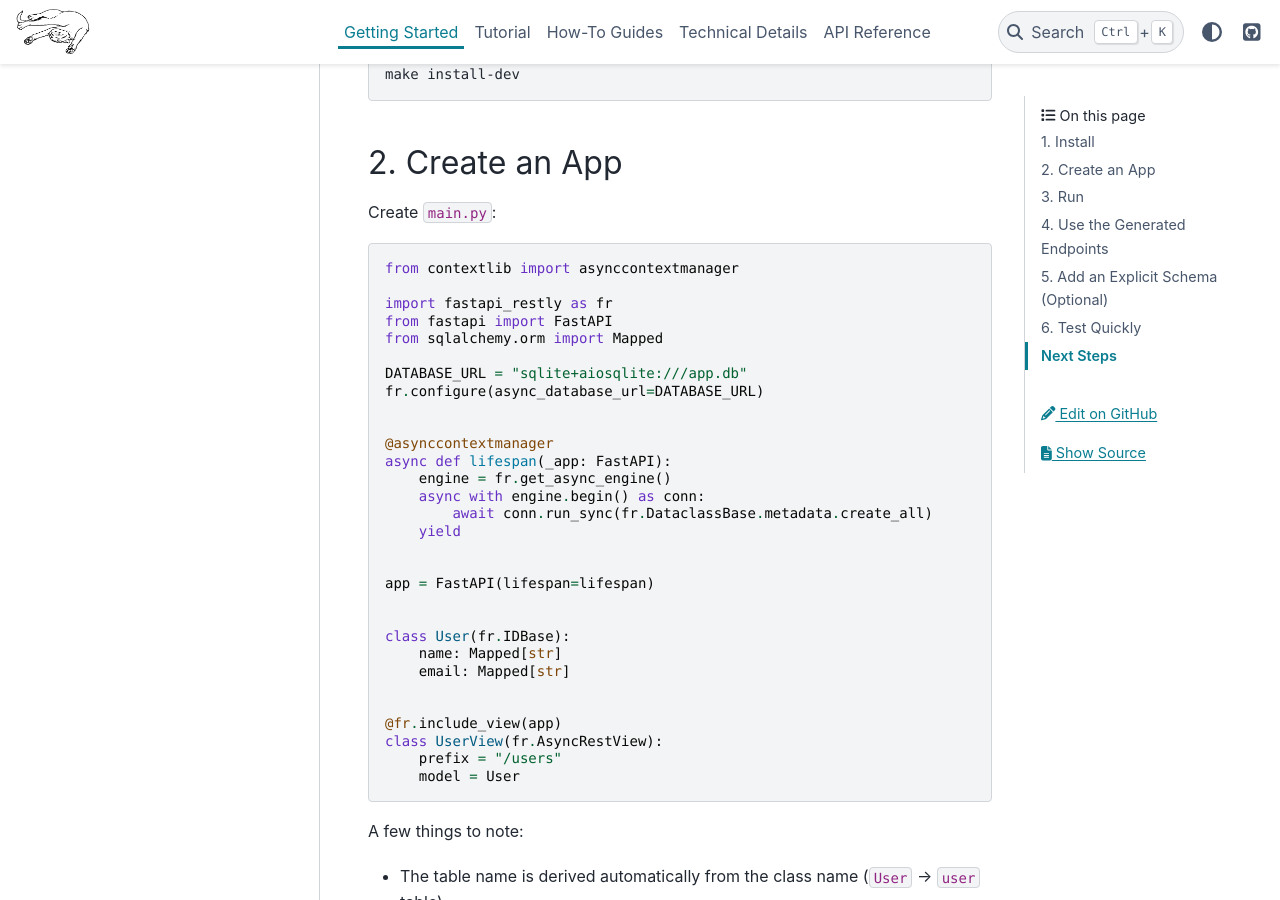
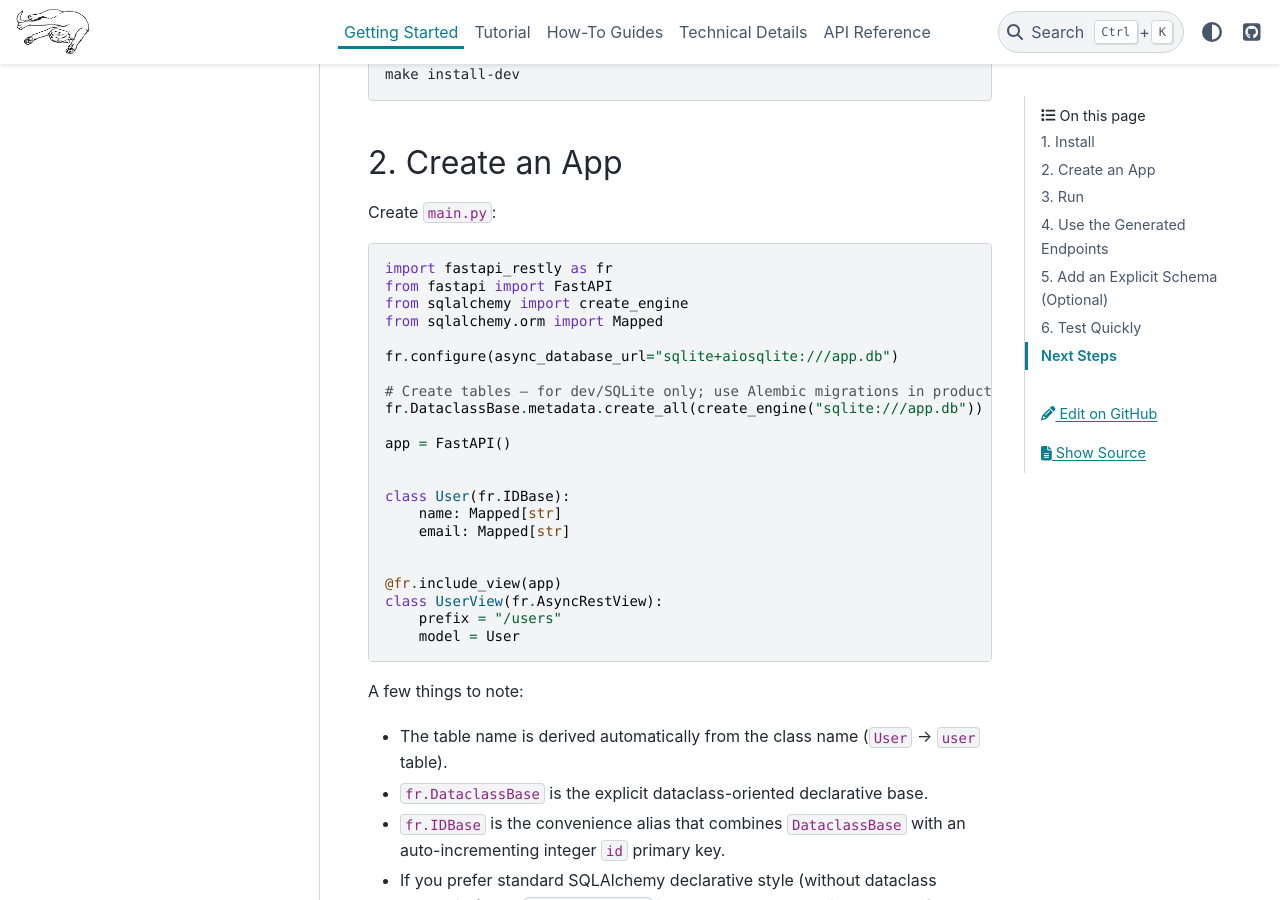
Before and after one commit to rjprins/fastapi-restly, a Sphinx documentation site: the page built from docs/getting_started.md, in a window 1280 px wide and 900 px high, scrolled down 484 px. Built offline with Sphinx 7.4.7 and the PyData theme 0.15.4, drawn with Linux system fonts in a browser that asks for light colours; some of the changed text lies outside the part shown.

Commit message:
docs: simplify getting started example — replace lifespan with sync create_all

````diff
--- a/docs/getting_started.md
+++ b/docs/getting_started.md
@@ -23,25 +23,17 @@ make install-dev
 Create `main.py`:
 
 ```python
-from contextlib import asynccontextmanager
-
 import fastapi_restly as fr
 from fastapi import FastAPI
+from sqlalchemy import create_engine
 from sqlalchemy.orm import Mapped
 
-DATABASE_URL = "sqlite+aiosqlite:///app.db"
-fr.configure(async_database_url=DATABASE_URL)
+fr.configure(async_database_url="sqlite+aiosqlite:///app.db")
 
+# Create tables — for dev/SQLite only; use Alembic migrations in production
+fr.DataclassBase.metadata.create_all(create_engine("sqlite:///app.db"))
 
-@asynccontextmanager
-async def lifespan(_app: FastAPI):
-    engine = fr.get_async_engine()
-    async with engine.begin() as conn:
-        await conn.run_sync(fr.DataclassBase.metadata.create_all)
-    yield
-
-
-app = FastAPI(lifespan=lifespan)
+app = FastAPI()
 
 
 class User(fr.IDBase):
@@ -133,7 +125,7 @@ with TestClient(app) as client:
     assert res.status_code == 201
 ```
 
-Use `TestClient` as a context manager so the async lifespan fires and creates the database tables before the first request. For test isolation (rolling back test data between tests), see the [Testing](howto_testing.md) guide.
+For test isolation (rolling back test data between tests), see the [Testing](howto_testing.md) guide.
 
 ## Next Steps
 
````
